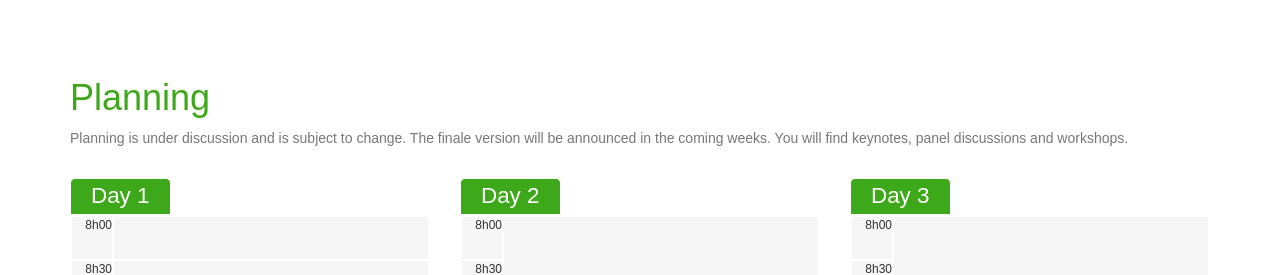
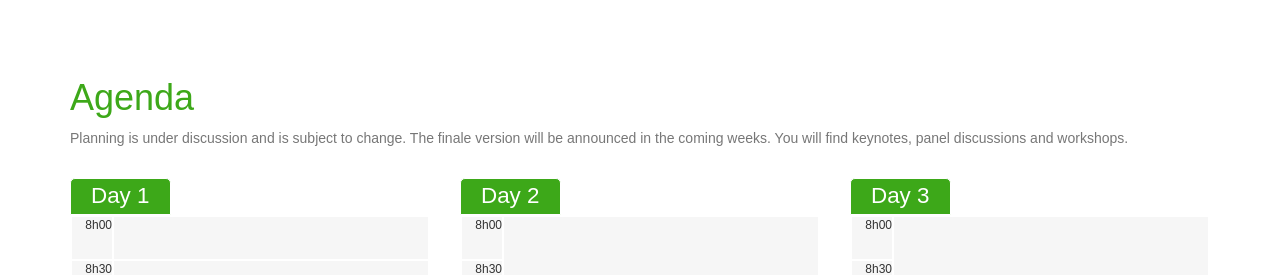
Before and after one commit to brakotozafy/geeksonafarm, a Jekyll site: the page built from index.html, in a window 1280 px wide and 900 px high, scrolled down 1421 px. Shown: the part 183-458 px from the top of the window. Built offline with Jekyll 4.4.1, drawn with Linux system fonts in a browser that asks for light colours; nearby versions of some CDN libraries; some web fonts are replaced; Markdown is read by kramdown in place of the engine named in the settings; comment, search, counter and statistics services are not loaded.

Commit message:
rename planning -> agenda

```diff
--- a/index.html
+++ b/index.html
@@ -39,7 +39,7 @@ body_class: home
 
 <div class="row timetable">
   <div class="col-lg-12">
-    <h1>Planning</h1>
+    <h1 id="agenda">Agenda</h1>
     <p class="text-muted">
       Planning is under discussion and is subject to change. The finale version will be announced in the coming weeks. You will find keynotes, panel discussions and workshops.
     </p>
```
